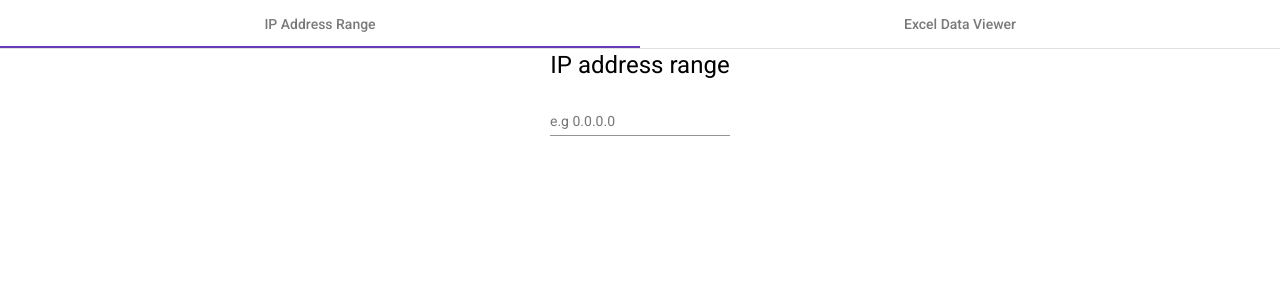
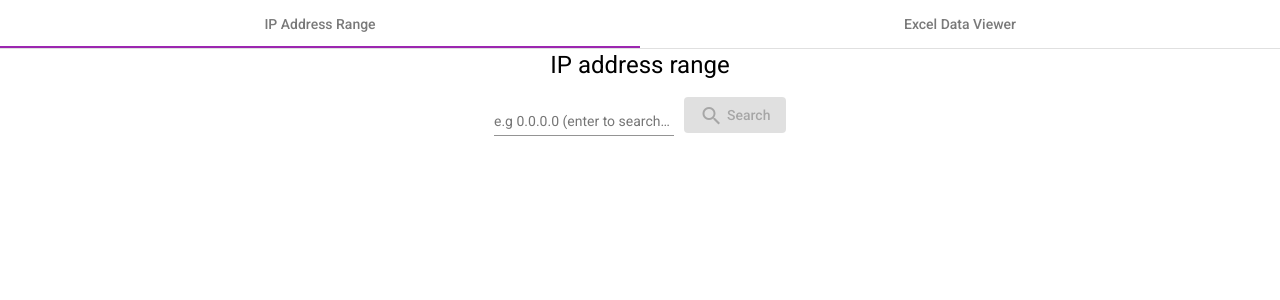
Before and after one commit to Kenan7/mergedTasks_DRL_1_4, an Angular app: page / in a window 1280 px wide. Shown: the top 300 px of the page. Built offline with nearby package versions, Linux system fonts and the light colour scheme.

Commit message:
validate ip address form

```diff
--- a/package.json
+++ b/package.json
@@ -22,6 +22,7 @@
     "@angular/platform-browser": "~10.2.0",
     "@angular/platform-browser-dynamic": "~10.2.0",
     "@angular/router": "~10.2.0",
+    "@rxweb/reactive-form-validators": "^2.1.2",
     "rxjs": "~6.6.0",
     "tslib": "^2.0.0",
     "zone.js": "~0.10.2"
--- a/src/app/app.component.html
+++ b/src/app/app.component.html
@@ -1,20 +1,44 @@
+<!-- TODO: seperate the project to two main components - ip address and excel data viewer -->
+
 <mat-tab-group mat-stretch-tabs>
   <mat-tab label="IP Address Range">
     <div fxLayout="column" fxLayoutAlign="center center">
       <div class="mat-headline" fxFlex>IP address range</div>
 
-      <form class="example-form" (ngSubmit)="getIPFromAPI()">
+      <div fxLayout="row">
+        <form
+          class="example-form"
+          fxFlex
+          (ngSubmit)="getIPFromAPI()"
+          #ipForm="ngForm"
+        >
           <mat-form-field class="example-full-width">
             <input
               matInput
-            placeholder="e.g 0.0.0.0"
+              placeholder="e.g 0.0.0.0 (enter to search)"
               value=""
               [(ngModel)]="ipAddress"
               name="ipAddress"
+              [formControl]="ipp"
+              required
             />
+            <mat-error *ngIf="ipp.invalid">{{ getErrorMessage() }}</mat-error>
           </mat-form-field>
+          <div fxFlex style="margin-left: 10px">
+            <button
+              mat-raised-button
+              color="accent"
+              type="submit"
+              [disabled]="ipp.invalid"
+            >
+              <mat-icon>search</mat-icon>
+              Search
+            </button>
+          </div>
         </form>
-      <div *ngIf="dataFromApi">IP address range found! {{ dataFromApi }}</div>
+      </div>
+      <!-- TODO: remove below label when input is cleared -->
+      <p *ngIf="dataFromApi">IP address range found! {{ dataFromApi }}</p>
     </div>
   </mat-tab>
   <mat-tab label="Excel Data Viewer"> Content 1 </mat-tab>
--- a/src/app/app.component.ts
+++ b/src/app/app.component.ts
@@ -1,5 +1,6 @@
-import { Component } from '@angular/core';
+import { Component,  } from '@angular/core';
 import { IpaddressService } from './services/ipaddress.service';
+import {FormControl, Validators} from '@angular/forms';
 @Component({
   selector: 'app-root',
   templateUrl: './app.component.html',
@@ -9,6 +10,10 @@ export class AppComponent {
   title = 'mergedTasks';
   ipAddress: any;
   dataFromApi: any;
+  ipp = new FormControl('', Validators.compose([
+    Validators.required,
+    Validators.pattern('(?:(?:25[0-5]|2[0-4][0-9]|[01]?[0-9][0-9]?)\\.){3}(?:25[0-5]|2[0-4][0-9]|[01]?[0-9][0-9]?)')
+  ]));
 
   constructor(private ipAddressService: IpaddressService) {}
 
@@ -19,4 +24,14 @@ export class AppComponent {
     }
     );
   }
+
+
+  getErrorMessage() {
+    if (this.ipp.hasError('required')) {
+      return 'You must enter a value';
+    }
+
+    return this.ipp.hasError('ipp') ? 'Not a valid ip address' : '';
+  }
+
 }
--- a/src/app/app.module.ts
+++ b/src/app/app.module.ts
@@ -1,6 +1,6 @@
 import { BrowserModule } from '@angular/platform-browser';
 import { NgModule } from '@angular/core';
-import { FormsModule } from '@angular/forms';
+import { FormsModule, ReactiveFormsModule } from '@angular/forms';
 
 import { AppRoutingModule } from './app-routing.module';
 import { AppComponent } from './app.component';
@@ -20,6 +20,7 @@ import { HttpClientModule } from '@angular/common/http';
     FormsModule,
     FlexLayoutModule,
     BrowserAnimationsModule,
+    ReactiveFormsModule,
     MaterialModule,
     HttpClientModule
   ],
--- a/src/app/material/material.module.ts
+++ b/src/app/material/material.module.ts
@@ -4,21 +4,27 @@ import {MatCardModule} from '@angular/material/card';
 import {MatTabsModule} from '@angular/material/tabs';
 import {MatFormFieldModule} from '@angular/material/form-field';
 import {MatInputModule} from '@angular/material/input';
+import {MatIconModule} from '@angular/material/icon';
+import {MatButtonModule} from '@angular/material/button';
+
 // import {} from '@angular/material/';
 // import {} from '@angular/material/';
 // import {} from '@angular/material/';
 
+const declarations = [
+  MatCardModule,
+    MatTabsModule,
+    MatFormFieldModule,
+    MatInputModule,
+    MatIconModule,
+  MatButtonModule
+];
 
 @NgModule({
   declarations: [],
   imports: [
     CommonModule
   ],
-  exports: [
-    MatCardModule,
-    MatTabsModule,
-    MatFormFieldModule,
-    MatInputModule
-  ]
+  exports: [declarations]
 })
 export class MaterialModule { }
--- a/src/styles.scss
+++ b/src/styles.scss
@@ -2,3 +2,12 @@
 
 html, body { height: 100%; }
 body { margin: 0; font-family: Roboto, "Helvetica Neue", sans-serif; }
+
+@import '~@angular/material/theming';
+@include mat-core();
+
+$my-app-primary: mat-palette($mat-purple);
+$my-app-accent: mat-palette($mat-purple, A700, A100, A400);
+$my-app-theme: mat-light-theme($my-app-primary, $my-app-accent);
+
+@include angular-material-theme($my-app-theme);
```
Also changed, not shown: 1 other file (tests, documents, lock files or other folders). Lines whose indentation alone changed are shown as unchanged.
